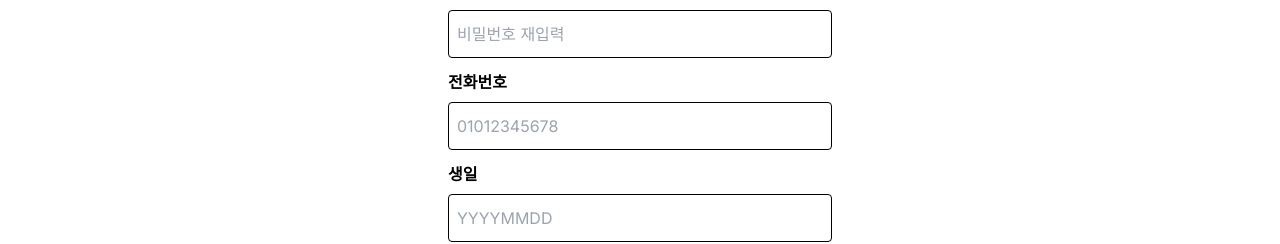
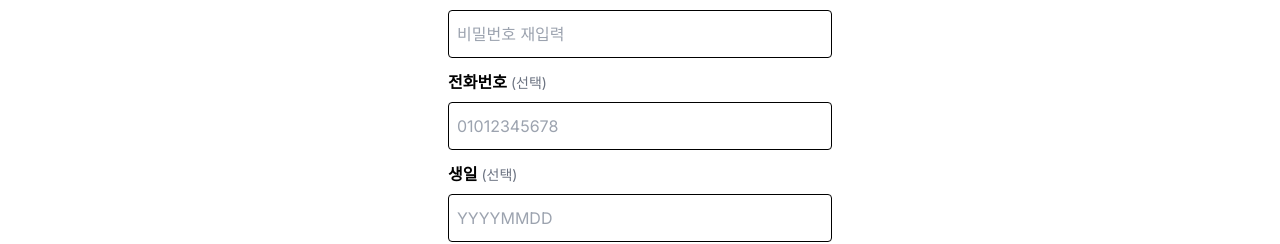
Before and after one commit to jaejaljaejal/jaejaljaejal, a Next.js app in the folder jaejaljaejal-front/: page /signup in a window 1280 px wide. Shown: the part 498-742 px from the top of the page. Built offline with nearby package versions, Linux system fonts and the light colour scheme.

Commit message:
전화번호, 생년월일 (선택) 텍스트 추가

```diff
--- a/jaejaljaejal-front/app/signup/components/formInput.tsx
+++ b/jaejaljaejal-front/app/signup/components/formInput.tsx
@@ -33,9 +33,19 @@ const FormInput: React.FC<FormInputProps> = ({
   rounded,
   children,
 }) => {
+  // Check if the field is optional
+  const isOptional = name === "phoneNumber" || name === "birthdate";
+
   return (
     <div className="flex flex-col w-96 space-y-2">
-      <p className="text-black text-md font-semibold">{label}</p>
+      <div className="flex justify-between">
+        <p className="text-black text-md font-semibold">
+          {label}
+          {isOptional && (
+            <span className="text-sm text-gray-500 font-normal ml-1">(선택)</span>
+          )}
+        </p>
+      </div>
       <div className="flex w-full">
         <input
           type={type}
```
